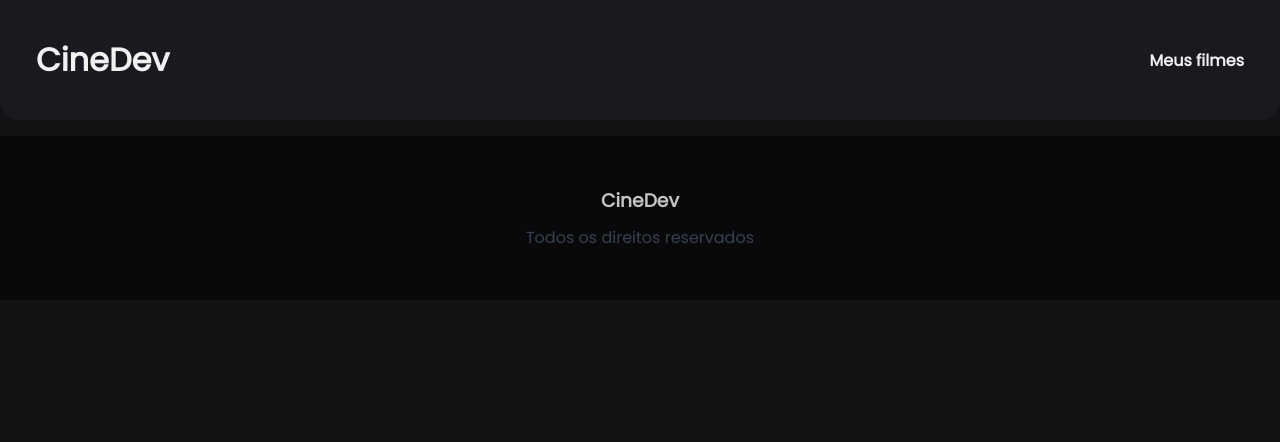
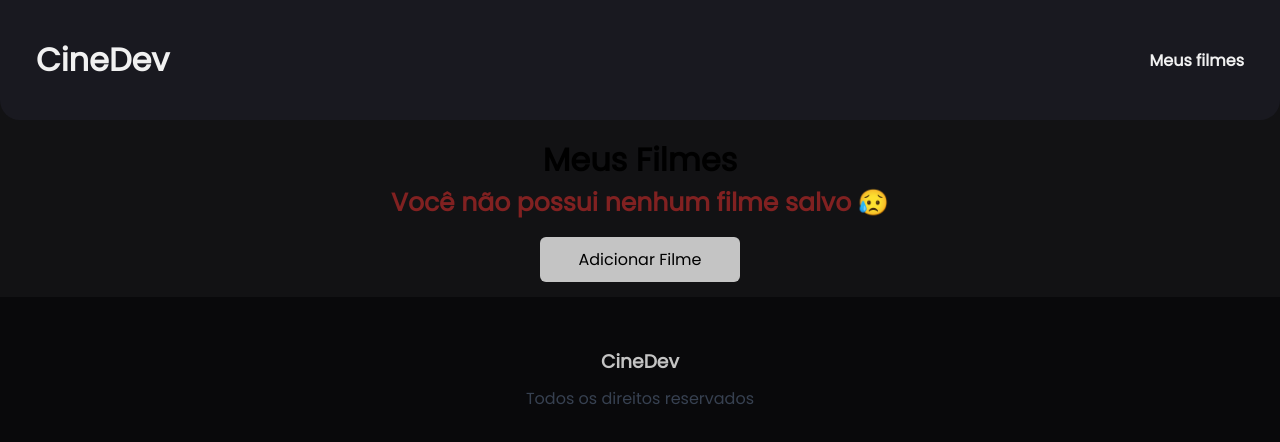
Before and after one commit to fernandoAlbuquerque3/dev-flix, a React (Vite) app: page /favoritos in a window 1280 px wide. Shown: the top 442 px of the page. Built offline with nearby package versions, Linux system fonts and the light colour scheme.

Commit message:
feat: saved films page and add new film save

```diff
--- a/src/components/Header/index.tsx
+++ b/src/components/Header/index.tsx
@@ -8,7 +8,9 @@ function Header() {
             <h1 className="title-cine-dev">CineDev</h1>
          </Link>
 
-         <p className="login-button">Meus filmes</p>
+         <Link to={"/favoritos"}>
+            <p className="login-button">Meus filmes</p>
+         </Link>
       </header>
    )
 }
--- a/src/pages/FilmeDetails/index.tsx
+++ b/src/pages/FilmeDetails/index.tsx
@@ -17,6 +17,23 @@ function FilmDetails() {
 
    const { id } = useParams()
 
+   function salvarFilme() {
+      const minhaLista: any = localStorage.getItem("@devflix")
+      let filmesSalvos = JSON.parse(minhaLista) || []
+
+      const hasFilme = filmesSalvos.some(
+         (filmesSalvo: any) => filmesSalvo.id === filme?.id
+      )
+
+      if (hasFilme) {
+         console.log("esse filme ja esta na sua lista")
+         return
+      }
+
+      filmesSalvos.push(filme)
+      localStorage.setItem("@devflix", JSON.stringify(filmesSalvos))
+      console.log("filme adicionado com sucesso ")
+   }
    useEffect(() => {
       async function loadFilme() {
          await apiServices
@@ -62,7 +79,7 @@ function FilmDetails() {
                   Ver trailer
                </a>
             </button>
-            <button>Salvar</button>
+            <button onClick={salvarFilme}>Salvar</button>
          </div>
       </div>
    )
--- /dev/null
+++ b/src/pages/SavedFilms/index.tsx
@@ -0,0 +1,64 @@
+import { useEffect, useState } from "react"
+import { ApiProps } from "../Home"
+import { Link } from "react-router-dom"
+import "./saved-films.css"
+
+function SavedFilms() {
+   const [filmes, setFilmes] = useState<ApiProps[]>([])
+
+   function filmeRemove(id: any) {
+      const filterRemove = filmes.filter((item) => {
+         return item.id !== id
+      })
+      setFilmes(filterRemove)
+      localStorage.setItem("@devflix", JSON.stringify(filterRemove))
+      console.log("Filme removido com sucesso!")
+   }
+
+   useEffect(() => {
+      const minhaLista: any = localStorage.getItem("@devflix")
+      setFilmes(JSON.parse(minhaLista) || [])
+   }, [])
+
+   return (
+      <div className="saved-container">
+         <h1>Meus Filmes</h1>
+
+         {filmes.length === 0 && (
+            <div className="no-have-films-container">
+               <span className="no-have-films-text">
+                  Você não possui nenhum filme salvo 😥
+               </span>
+               <Link className="add-film" to={"/"}>
+                  Adicionar Filme
+               </Link>
+            </div>
+         )}
+         <ul>
+            {filmes.map((filme) => {
+               return (
+                  <div className="filme-saved-container">
+                     <img
+                        className="my-films-image"
+                        src={`https://image.tmdb.org/t/p/original/${filme.poster_path}`}
+                        alt={filme.title}
+                     />
+                     <span className="filme-title">{filme.title}</span>
+                     <div className="buttons-saved-container">
+                        <Link to={`/filme/${filme.id}`}>Ver detalhes</Link>
+                        <button
+                           onClick={() => filmeRemove(filme.id)}
+                           className="remove-film"
+                        >
+                           Excluir
+                        </button>
+                     </div>
+                  </div>
+               )
+            })}
+         </ul>
+      </div>
+   )
+}
+
+export default SavedFilms
--- /dev/null
+++ b/src/pages/SavedFilms/saved-films.css
@@ -0,0 +1,75 @@
+.filme-saved-container {
+   display: flex;
+   flex-direction: column;
+   align-items: center;
+   margin-bottom: 40px;
+   border: 1px solid #c4c4c4;
+   border-radius: 20px;
+   list-style: none;
+   padding: 25px;
+}
+.no-have-films-container{
+   display: flex;
+   flex-direction: column;
+}
+.add-film {
+   color: #000;
+   margin: 15px auto;
+   text-align: center;
+   background-color: #c4c4c4;
+   padding: 10px 15px;
+   width: 200px;
+   border-radius: 6px;
+}
+.no-have-films-text {
+   color: rgb(129, 33, 33);
+   font-size: 25px;
+   font-weight: bold;
+}
+.saved-container {
+   display: flex;
+   flex-direction: column;
+   width: 100%;
+   justify-content: center;
+   align-items: center;
+}
+.my-films-image{
+   max-width: 200px;
+   border-radius: 7px;
+   cursor: pointer;
+   margin-bottom: 10px;
+}
+
+.filme-title {
+   color: #c4c4c4;
+   font-weight: bold;
+}
+.buttons-saved-container {
+   display: flex;
+   flex-direction: column;
+}
+.buttons-saved-container{
+   display: flex;
+   flex-direction: row;
+   align-items: center;
+   gap: 20px;
+   padding-top: 15px;
+}
+.remove-film {
+   background: #fff;
+   border: none;
+   padding: 10px 10px;
+   border-radius: 6px;
+   max-width: 100px;
+   cursor: pointer;
+}
+.remove-film:hover{
+   background: rgb(157, 21, 21);
+   color: #fff;
+   transition: 0.5s all;
+}
+.add-film:hover {
+   transition: 0.5s all;
+   color: #fff;
+   background: forestgreen;
+}
--- a/src/routes.tsx
+++ b/src/routes.tsx
@@ -3,6 +3,7 @@ import Home from "./pages/Home"
 import FilmDetails from "./pages/FilmeDetails"
 import Footer from "./components/Footer"
 import Header from "./components/Header"
+import SavedFilms from "./pages/SavedFilms"
 
 const AppRoutes = () => {
    return (
@@ -11,6 +12,7 @@ const AppRoutes = () => {
          <Routes>
             <Route path="/" element={<Home />} />
             <Route path="/filme/:id" element={<FilmDetails />} />
+            <Route path="/favoritos" element={<SavedFilms />} />
          </Routes>
          <Footer />
       </BrowserRouter>
```
